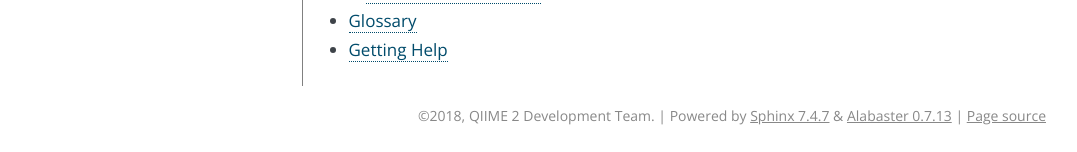
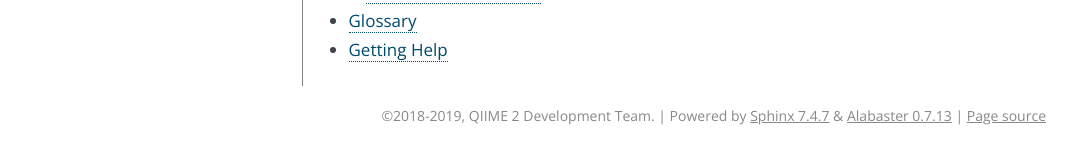
Before and after one commit to qiime2/dev-docs, a Sphinx documentation site: the page built from source/index.rst, in a window 1280 px wide. Shown: the part 910-1062 px from the top of the page, without its empty margins (106-1183 px from the left). Built offline with Sphinx 7.4.7, drawn with Linux system fonts in a browser that asks for light colours.

Commit message:
MAINT: Updated copyright year (#36)

```diff
--- a/source/conf.py
+++ b/source/conf.py
@@ -54,7 +54,7 @@ master_doc = 'index'
 
 # General information about the project.
 project = 'QIIME 2 Developer Documentation'
-copyright = '2018, QIIME 2 Development Team'
+copyright = '2018-2019, QIIME 2 Development Team'
 author = 'QIIME 2 Development Team'
 
 # The version info for the project you're documenting, acts as replacement for
```
